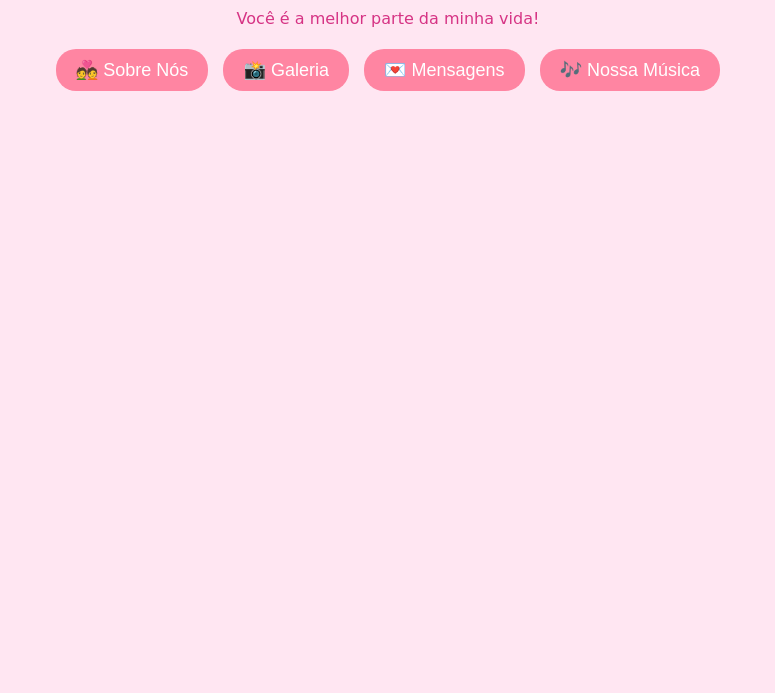
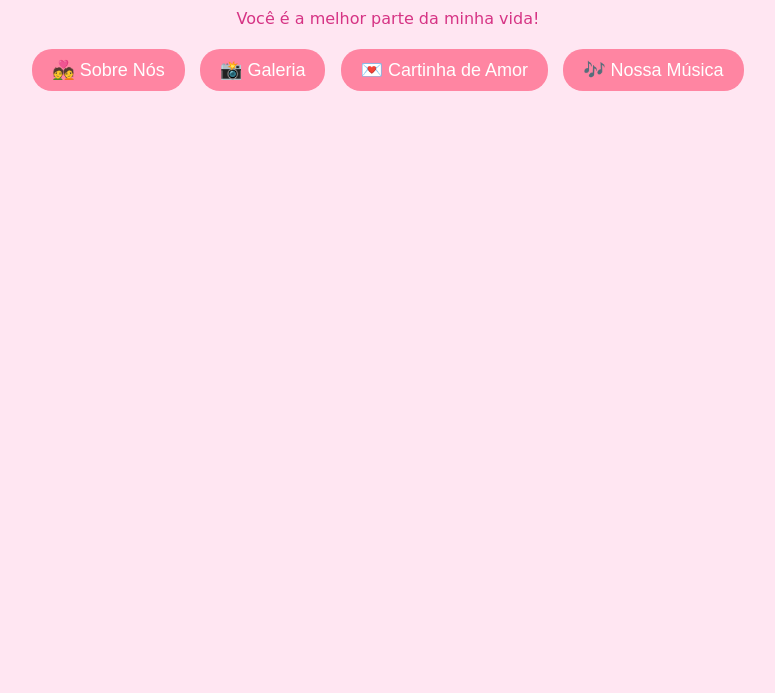
Before and after one commit to lc2006/euteamosuellen-, a plain HTML site: page index.html in a window 1280 px wide. Shown: the part 107-800 px from the top of the page, without its empty margins (252-1027 px from the left). Drawn offline with Linux system fonts and the light colour scheme.

Commit message:
index.html

```diff
--- a/index.html
+++ b/index.html
@@ -14,7 +14,7 @@
         <div class="sections">
             <button onclick="showSection('about')">💑 Sobre Nós</button>
             <button onclick="showSection('gallery')">📸 Galeria</button>
-            <button onclick="showSection('messages')">💌 Mensagens</button>
+            <button onclick="showSection('messages'); startHeartRain()">💌 Cartinha de Amor</button>
             <button onclick="showSection('music')">🎶 Nossa Música</button>
         </div>
 
```
